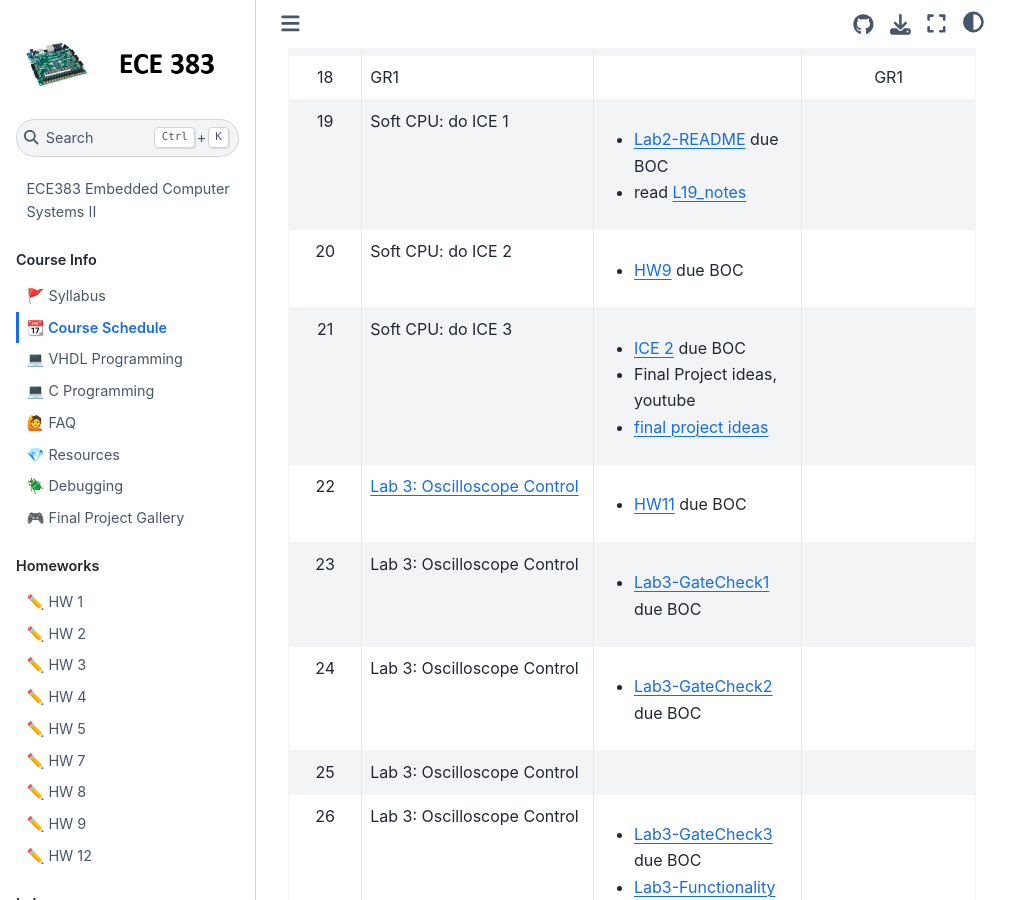
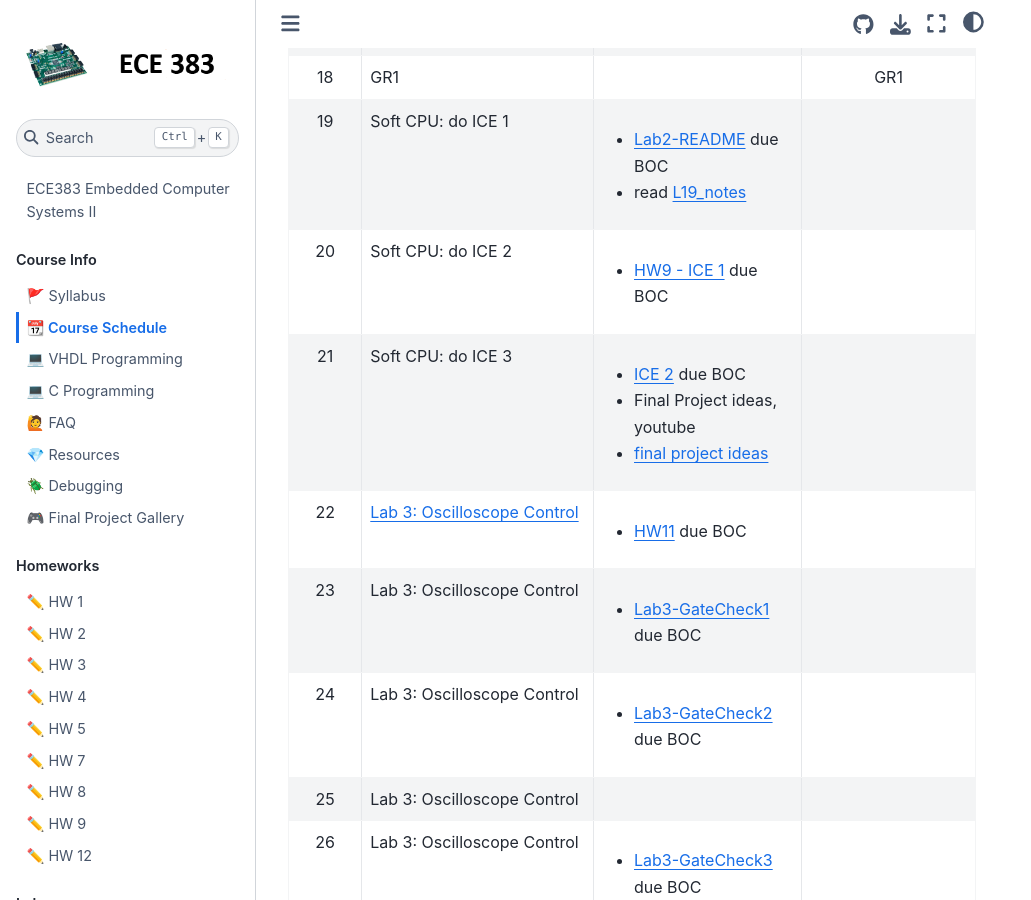
Before and after one commit to USAFA-ECE/ece383, a Jupyter Book: the page built from book/schedule.md, in a window 1280 px wide and 900 px high, scrolled down 2770 px. Shown: the whole window, without its empty margins (0-1031 px from the left). Built offline with Jupyter Book 1.0.4 settings and Sphinx 7.4.7 and the Sphinx Book theme 1.1.4, drawn with Linux system fonts in a browser that asks for light colours; pages that are not in the unit, such as notebooks, are missing from menus.

Commit message:
Update schedule.md

```diff
--- a/book/schedule.md
+++ b/book/schedule.md
@@ -26,7 +26,7 @@ This schedule is subject to change as appropriate.
 | 17     | Lab 2: Data acquisition, storage, and display    | <ul><li>[Lab2-Functionality](Assignments/lab2.md) due taps</li></ul>               |          |
 | 18     | GR1                                              |                      | GR1    |
 | 19     | Soft CPU: do ICE 1                               | <ul><li>[Lab2-README](Assignments/lab2.md) due BOC</li><li>read [L19_notes](Lectures/lecture19.md) </li></ul>  |        |
-| 20     | Soft CPU: do ICE 2                               | <ul><li>[HW9](Assignments/homework9.md) due BOC </li></ul>  |        |
+| 20     | Soft CPU: do ICE 2                               | <ul><li>[HW9 - ICE 1](Assignments/homework9.md) due BOC </li></ul>  |        |
 | 21     | Soft CPU: do ICE 3                               | <ul><li>[ICE 2](Assignments/ice2.md) due BOC </li><li>Final Project ideas, youtube</li><li>[final project ideas](https://georgeyork.github.io/ECE383_web/lab/lab5/ideas.html)</li></ul>  |        |
 | 22     | [Lab 3: Oscilloscope Control](Assignments/lab3.md) | <ul><li>[HW11](Assignments/homework11.md) due BOC </li></ul>  |        |
 | 23     | Lab 3: Oscilloscope Control | <ul><li>[Lab3-GateCheck1](Assignments/lab3.md) due BOC </li></ul>  |        |
```
